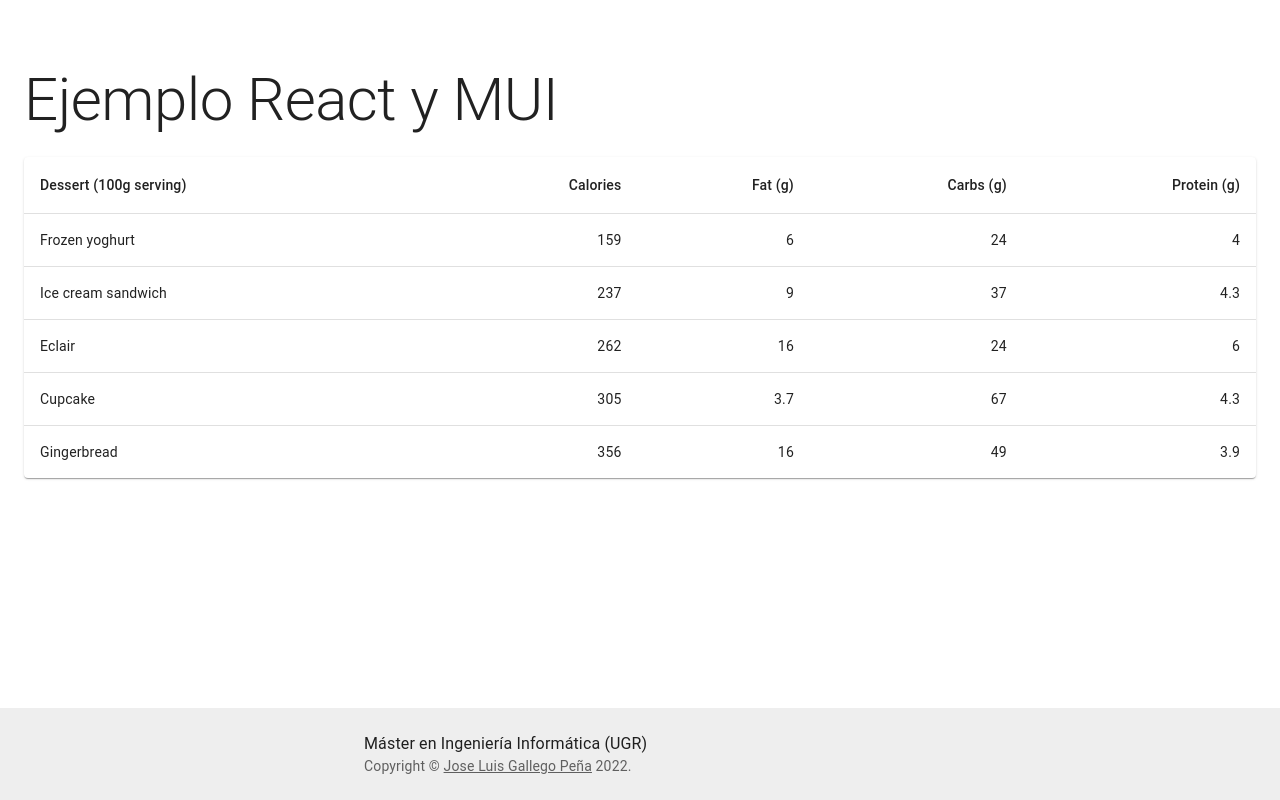
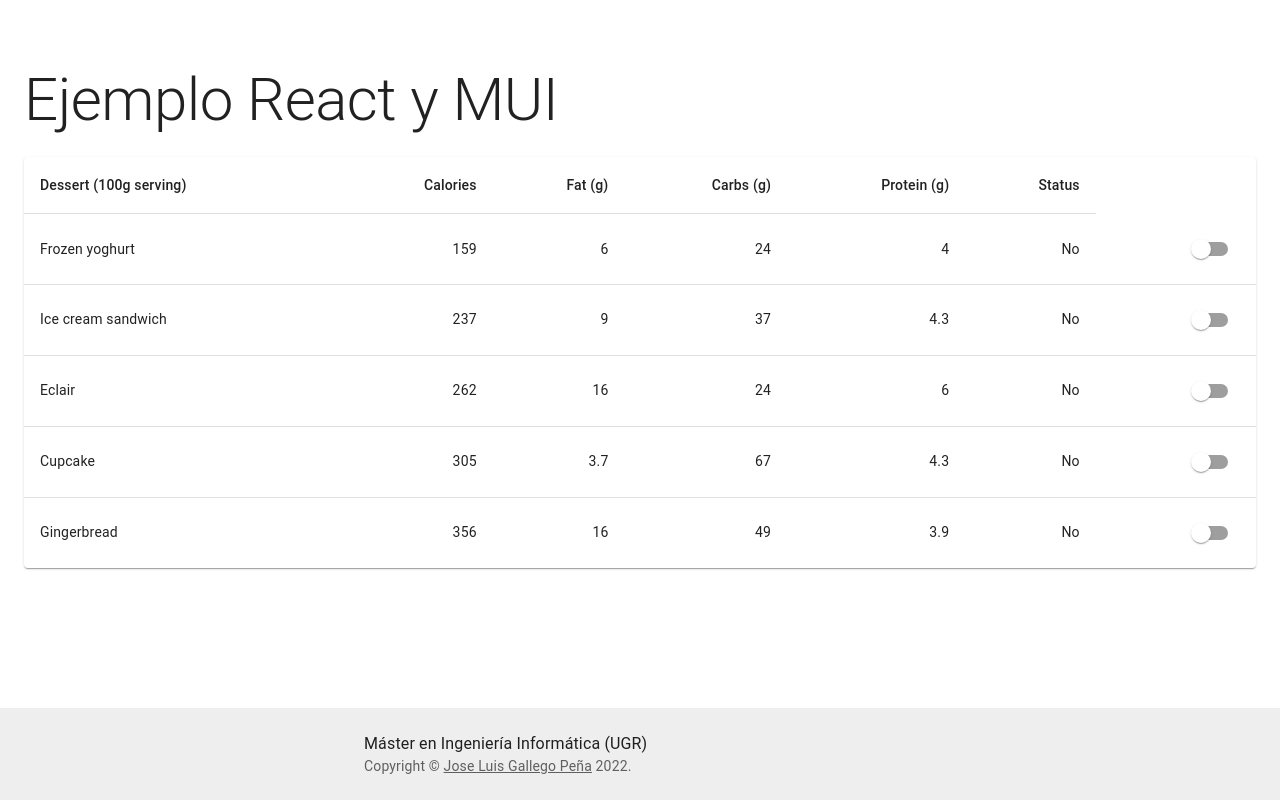
Before and after one commit to jlgallego99/SSBW, a React (Create React App) app in the folder frontend/: page / in a window 1280 px wide. Built offline with nearby package versions, Linux system fonts and the light colour scheme.

Commit message:
Boton switch

```diff
--- a/frontend/src/components/main.js
+++ b/frontend/src/components/main.js
@@ -7,16 +7,8 @@ import Link from '@mui/material/Link';
 import Table from './table'
 
 function createData(name, calories, fat, carbs, protein) {
-    return { name, calories, fat, carbs, protein };
+    return { name, calories, fat, carbs, protein, status: "No" };
 }
-
-const rows = [
-    createData('Frozen yoghurt', 159, 6.0, 24, 4.0),
-    createData('Ice cream sandwich', 237, 9.0, 37, 4.3),
-    createData('Eclair', 262, 16.0, 24, 6.0),
-    createData('Cupcake', 305, 3.7, 67, 4.3),
-    createData('Gingerbread', 356, 16.0, 49, 3.9),
-];
 
 function Copyright() {
     return (
@@ -32,6 +24,25 @@ function Copyright() {
 }
 
 export default function Main() {
+    const [rows, setRows] = React.useState([
+        createData('Frozen yoghurt', 159, 6.0, 24, 4.0),
+        createData('Ice cream sandwich', 237, 9.0, 37, 4.3),
+        createData('Eclair', 262, 16.0, 24, 6.0),
+        createData('Cupcake', 305, 3.7, 67, 4.3),
+        createData('Gingerbread', 356, 16.0, 49, 3.9),
+    ]);
+
+    function handleChange(event, i) {
+        let nuevas_rows = [...rows];
+        let sta = "No";
+        if (event.target.checked) {
+            sta = "Si";
+        }
+
+        nuevas_rows[i].status = sta;
+        setRows(nuevas_rows);
+    }
+
     return (
         <Box
             sx={{
@@ -45,7 +56,7 @@ export default function Main() {
                 <Typography variant="h2" component="h1" gutterBottom>
                     Ejemplo React y MUI
                 </Typography>
-                <Table rows={rows}/>
+                <Table rows={rows} handleChange={handleChange}/>
             </Container>
             <Box
                 component="footer"
--- a/frontend/src/components/table.js
+++ b/frontend/src/components/table.js
@@ -6,9 +6,12 @@ import TableContainer from '@mui/material/TableContainer';
 import TableHead from '@mui/material/TableHead';
 import TableRow from '@mui/material/TableRow';
 import Paper from '@mui/material/Paper';
+import FormGroup from '@mui/material/FormGroup';
+import FormControlLabel from '@mui/material/FormControlLabel';
+import Switch from '@mui/material/Switch';
 
 export default function BasicTable(props) {
-    const { rows } = props;
+    const { rows, handleChange } = props;
 
     return (
         <TableContainer component={Paper}>
@@ -20,12 +23,13 @@ export default function BasicTable(props) {
                         <TableCell align="right">Fat&nbsp;(g)</TableCell>
                         <TableCell align="right">Carbs&nbsp;(g)</TableCell>
                         <TableCell align="right">Protein&nbsp;(g)</TableCell>
+                        <TableCell align="right">Status</TableCell>
                     </TableRow>
                 </TableHead>
                 <TableBody>
-                    {rows.map((row) => (
+                    {rows.map((row, index) => (
                         <TableRow
-                            key={row.name}
+                            key={index}
                             sx={{ '&:last-child td, &:last-child th': { border: 0 } }}
                         >
                             <TableCell component="th" scope="row">
@@ -35,6 +39,10 @@ export default function BasicTable(props) {
                             <TableCell align="right">{row.fat}</TableCell>
                             <TableCell align="right">{row.carbs}</TableCell>
                             <TableCell align="right">{row.protein}</TableCell>
+                            <TableCell align="right">{row.status}</TableCell>
+                            <TableCell align="right">
+                                <Switch onChange={(event)=>handleChange(event, index)} />
+                            </TableCell>
                         </TableRow>
                     ))}
                 </TableBody>
```
